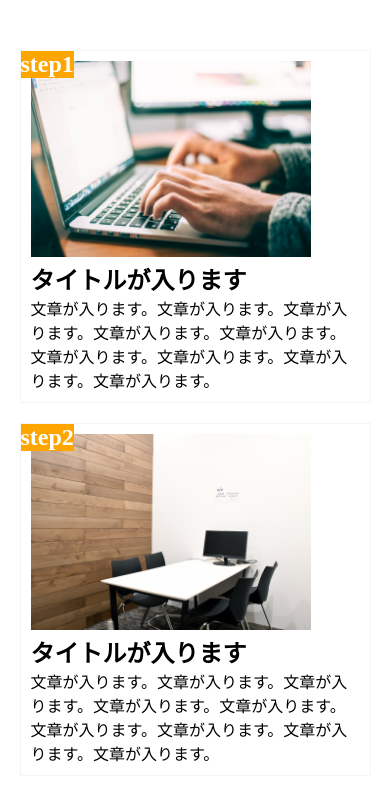
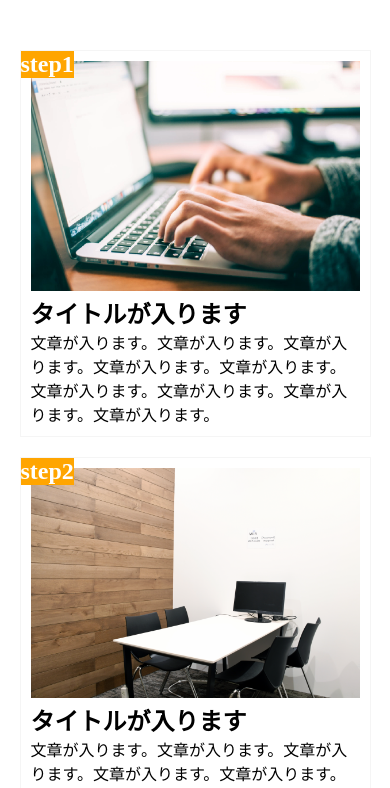
Before and after one commit to TKbergamot/1-10, a plain HTML site: page chapter10_exercise.html in a window 390 px wide. Shown: the top 788 px of the page. Drawn offline with Linux system fonts and the light colour scheme.

Commit message:
[Fix] レスポンシブ境界線を768pxに修正、中の画像のWidthを100％に修正

```diff
--- a/chapter10_exercise.css
+++ b/chapter10_exercise.css
@@ -39,7 +39,7 @@ h2 {
 	top: 0;
 }
 
-@media screen and (max-width: 425px) {
+@media screen and (max-width: 768px) {
 	main {
 		width : 90%;
 	}
@@ -48,4 +48,7 @@ h2 {
 		margin-right: 0;
 		margin-bottom: 20px;
 	}
+	img {
+		width: 100%;
+	}
 }
```
